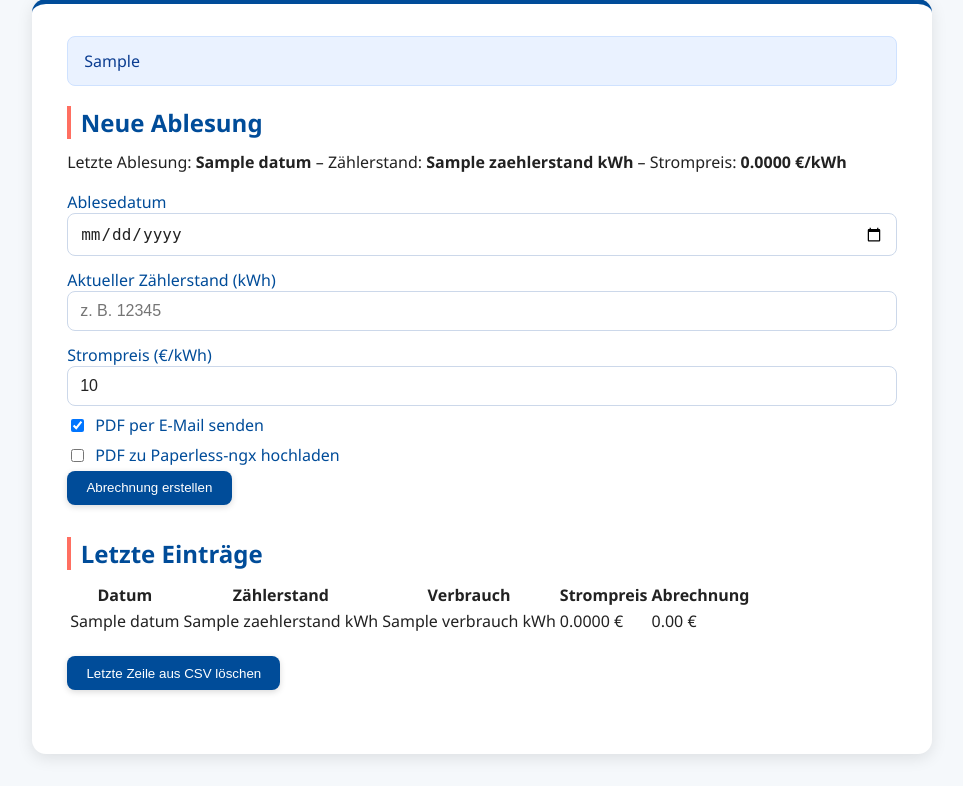
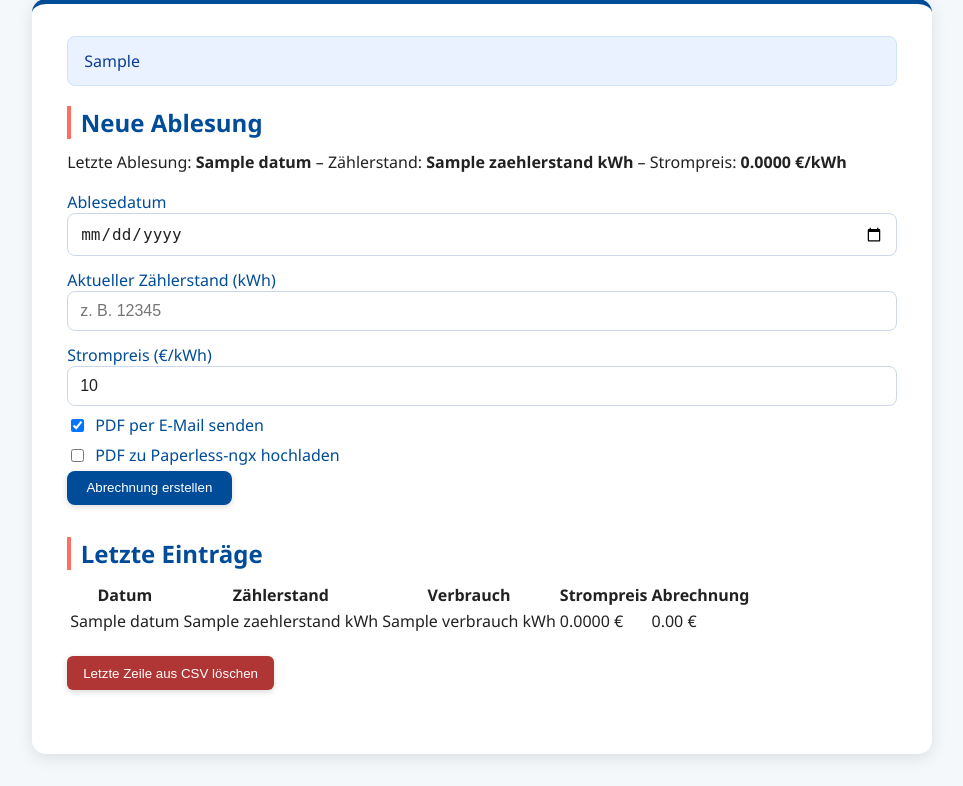
Before and after one commit to doenke/autostrom, a FastAPI app: template app/templates/form.html in a window 1280 px wide. Shown: the part 154-940 px from the top of the page, without its empty margins (158-1121 px from the left). Run offline with FastAPI, Linux system fonts and the light colour scheme; the template is opened without the code that fills it: most values are stand-ins (such as "Sample title", 1, 10 or a date in 2020).

Commit message:
Add danger button styles
Added styles for danger button with hover effect.

```diff
--- a/app/static/style.css
+++ b/app/static/style.css
@@ -146,6 +146,20 @@ label {
   margin-top: 0.5rem;
 }
 
+
+.danger-button {
+    background: #b03535;
+    color: white;
+    padding: 0.6rem 1rem;
+    border: none;
+    border-radius: 6px;
+    cursor: pointer;
+    font-weight: 500;
+}
+
+.danger-button:hover {
+    background: #922b2b;
+}
 /* Footer */
 footer {
   text-align: center;
```
